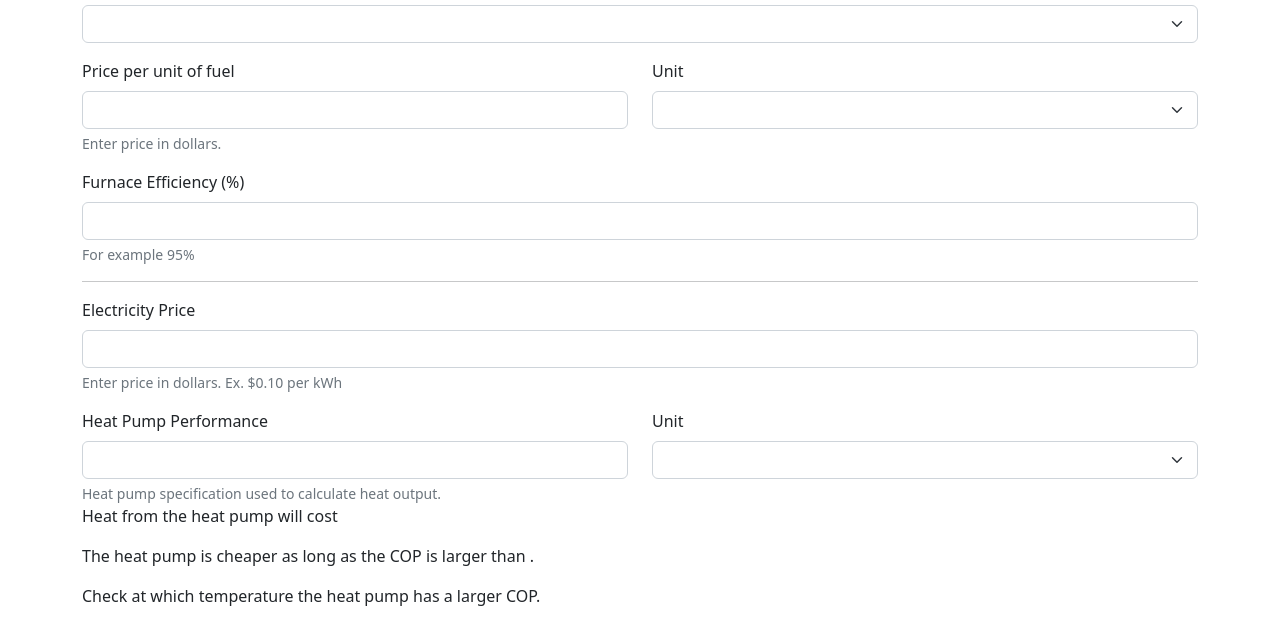
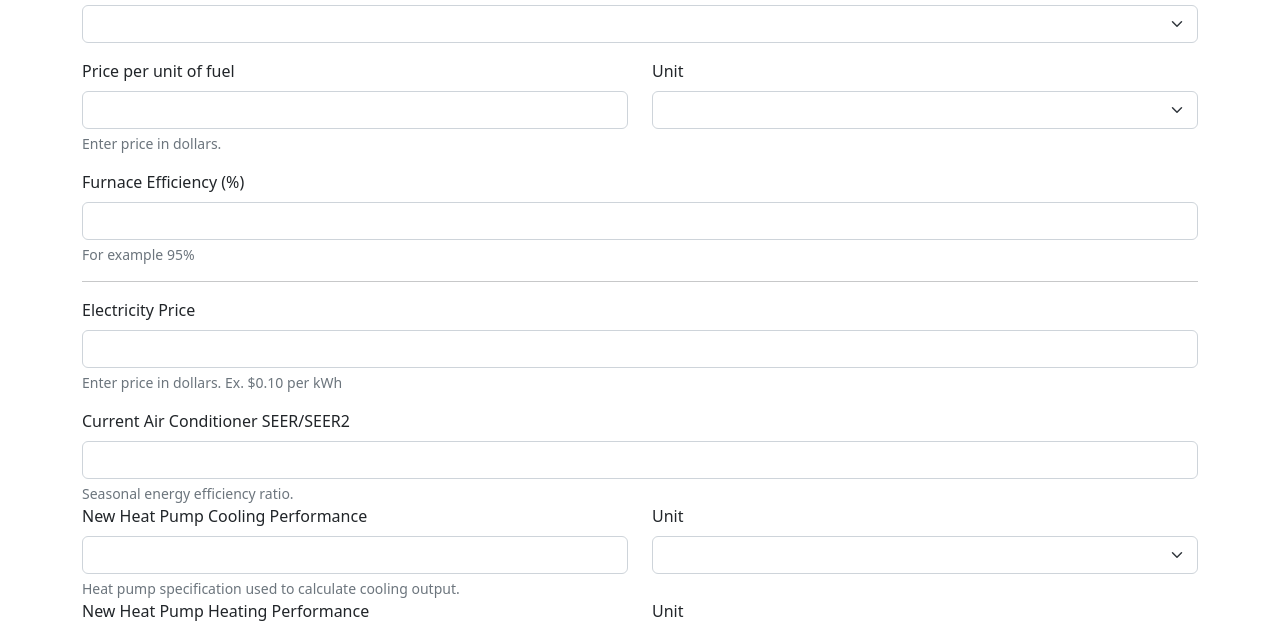
Before and after one commit to Siecje/heatpump-cost, a website: page index.html in a window 1280 px wide. Shown: the part 154-781 px from the top of the page. Drawn offline with nearby package versions, Linux system fonts and the light colour scheme.

Commit message:
Show savings when cooling

```diff
--- a/calc.js
+++ b/calc.js
@@ -115,8 +115,38 @@ function getNumberOfHeatingMonths(temperatureData){
   return count;
 }
 
+function calculateCOP(){
+  // Cooling
+  let seer2 = document.getElementById("seer2").value;
+  let heatPumpSEER2 = document.getElementById("heatPumpSEER2").value;
+  let heatPumpSEER2Unit = document.getElementById("heatPumpSEER2Unit").value;
 
-function calculateCOP(){
+  let acCOP;
+  let hpAcCOP;
+  if (seer2 && heatPumpSEER2 && heatPumpSEER2Unit){
+    // To convert SEER to COP, multiply by 0.293 or 1055/3600
+    // SEER vs SEER2: SEER2 will just be lower (more correct)
+    acCOP = seer2 * (1055/3600);
+    if(heatPumpSEER2Unit === "SEER2"){
+      hpAcCOP = heatPumpSEER2 * (1055/3600);
+    }
+    else if (heatPumpSEER2Unit === "COP"){
+      hpAcCOP = heatPumpSEER2;
+    }
+    let acText = "";
+    let acRatio = acCOP / hpAcCOP;
+    if (hpAcCOP > acCOP) {
+      acText = ((1 - acRatio) * 100).toFixed(0) + "% LESS";
+    }
+    else if(hpAcCOP < acCOP){
+      acText = ((acRatio - 1) * 100).toFixed(0) + "% MORE";
+    }
+    else {
+      acText = " the same";
+    }
+    document.getElementById("acCostMultiplier").innerText = acText;
+  }
+
   let price = Number(document.getElementById("price").value);
   let unit = document.getElementById("unit").value;
   let efficiency = Number(document.getElementById("efficiency").value);
@@ -166,13 +196,13 @@ function calculateCOP(){
   let ratio = equivalentCOP / hpCOP;
   let text = "";
   if(hpCOP > equivalentCOP){
-    text = ((1 - ratio) * 100).toFixed(0) + "% LESS."
+    text = ((1 - ratio) * 100).toFixed(0) + "% LESS";
   }
   else if(hpCOP < equivalentCOP){
-    text = ((ratio - 1) * 100).toFixed(0) + "% MORE."
+    text = ((ratio - 1) * 100).toFixed(0) + "% MORE";
   }
   else {
-    text = " the same."
+    text = " the same";
   }
   document.getElementById("costMultiplier").innerText = text;
 
@@ -240,7 +270,7 @@ function calculateCOP(){
   }
 
   if ((!fuelused && yearlyDifference > 0)
-  || costHeatingSeasonExisting > costHeatingSeasonHP){
+      || costHeatingSeasonExisting > costHeatingSeasonHP){
     let breakEvenYear = heatPumpCost / yearlyDifference;
     document.getElementById("breakEvenYear").innerText = breakEvenYear.toFixed(2);
     document.getElementById("breakEvenParagraph").style.visibility = "visible";
--- a/index.html
+++ b/index.html
@@ -61,7 +61,30 @@
         </div>
         <div class="row">
           <div class="col">
-            <label for="heatPump" class="form-label">Heat Pump Performance</label>
+            <label for="seer2" class="form-label">Current Air Conditioner SEER/SEER2</label>
+            <input type="text" class="form-control" id="seer2" aria-describedby="seer2Help"
+              oninput="calculateCOP()">
+            <div id="seer2Help" class="form-text">Seasonal energy efficiency ratio.</div>
+          </div>
+        </div>
+        <div class="row">
+          <div class="col">
+            <label for="heatPumpSEER2" class="form-label">New Heat Pump Cooling Performance</label>
+            <input type="text" class="form-control" id="heatPumpSEER2" aria-describedby="heatPumpSEER2Help" oninput="calculateCOP()">
+            <div id="heatPumpSEER2Help" class="form-text">Heat pump specification used to calculate cooling output.</div>
+          </div>
+          <div class="col">
+            <label for="heatPumpSEER2Unit" class="form-label">Unit</label>
+            <select id="heatPumpSEER2Unit" class="form-select" aria-label="" onchange="calculateCOP()">
+              <option selected></option>
+              <option value="COP">COP</option>
+              <option value="SEER2">SEER/SEER2</option>
+            </select>
+          </div>
+        </div>
+        <div class="row">
+          <div class="col">
+            <label for="heatPump" class="form-label">New Heat Pump Heating Performance</label>
             <input type="text" class="form-control" id="heatPump" aria-describedby="heatPumpHelp" oninput="calculateCOP()">
             <div id="heatPumpHelp" class="form-text">Heat pump specification used to calculate heat output.</div>
           </div>
@@ -75,7 +98,8 @@
           </div>
         </div>
         <div class="row">
-          <p>Heat from the heat pump will cost <span id="costMultiplier" class="fw-bold"></span></p>
+          <p>Cooling from the heat pump will cost <span id="acCostMultiplier" class="fw-bold"></span>.</p>
+          <p>Heat from the heat pump will cost <span id="costMultiplier" class="fw-bold"></span>.</p>
           <p>The heat pump is cheaper as long as the COP is larger than <span id="cop" class="fw-bold"></span>.</p>
           <p>Check at which temperature the heat pump has a larger COP.</p>
         </div>
```
Also changed, not shown: cypress/e2e/spec.cy.js (+17 -1 lines).
